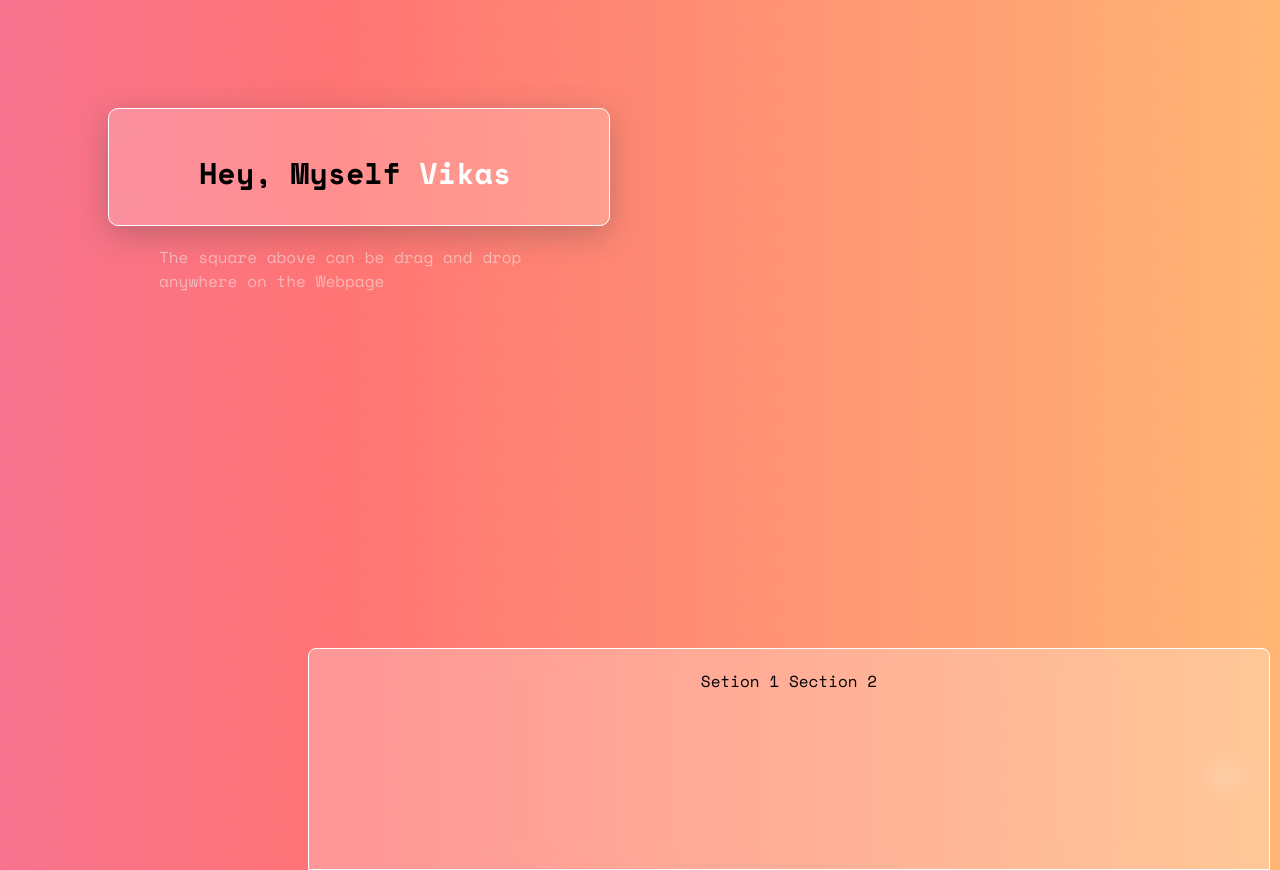
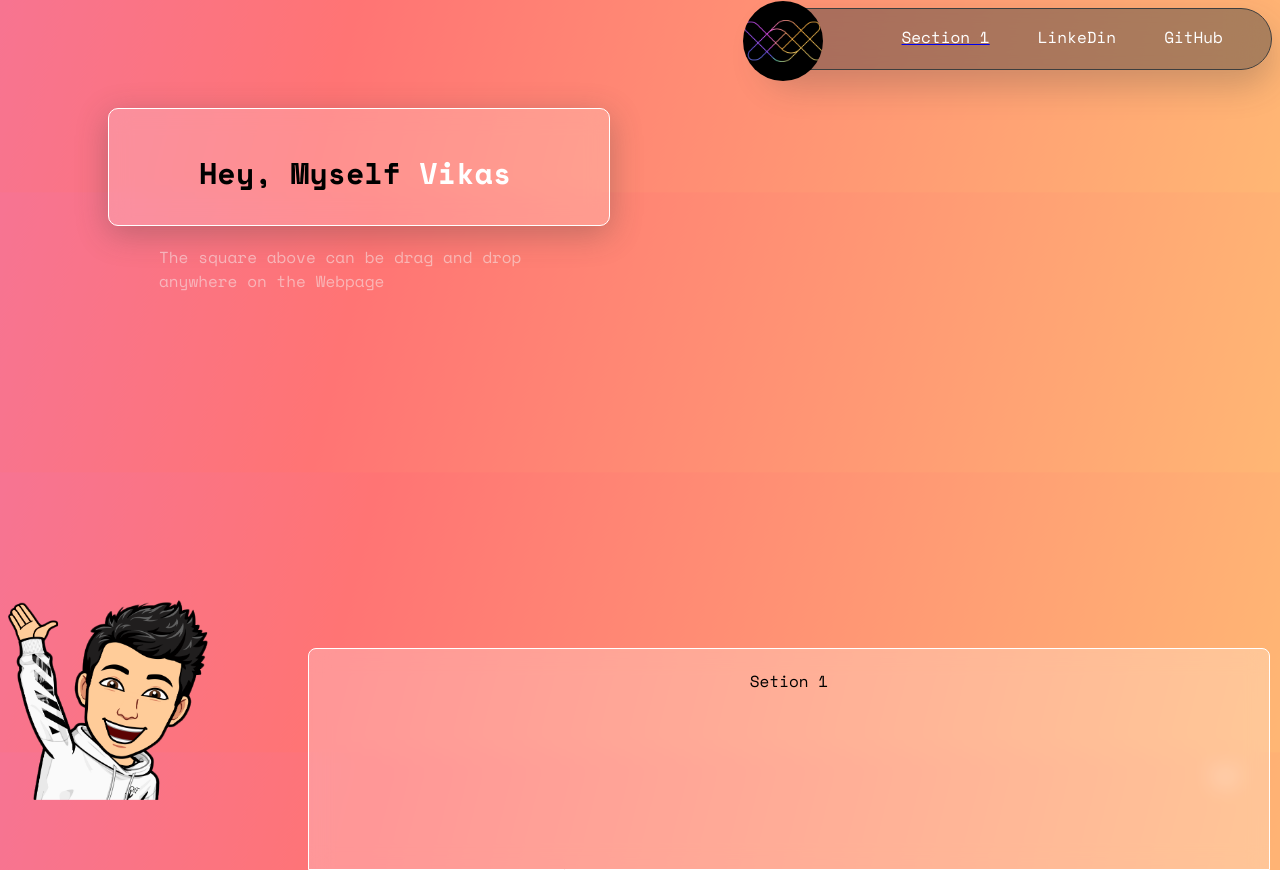
Before and after one commit to Vikas-404/Vikas-404, a plain HTML site: page index.html in a window 1280 px wide. Drawn offline with nearby package versions, Linux system fonts and the light colour scheme; files that its build step writes are made by us from their sources.

Commit message:
New Updates
Navbar and Bitmoji

```diff
--- a/index.html
+++ b/index.html
@@ -4,7 +4,7 @@
     <meta charset="UTF-8">
     <meta http-equiv="X-UA-Compatible" content="IE=edge">
     <meta name="viewport" content="width=device-width, initial-scale=1.0">
-    <title> Vikas Assudani (Vikas-404) </title>
+    <title> Vikas Assudani </title>
     <style>
         * {
     font-family: 'Space Mono', monospace;
@@ -132,7 +132,9 @@ body {
     border:2px solid #ffffff;
     border-style: dashed;
 }
+
     </style>
+    <link rel="stylesheet" href="style.css">
     <script src="https://kit.fontawesome.com/5abd433414.js" crossorigin="anonymous"></script>
     <link rel="preconnect" href="https://fonts.googleapis.com">
 <link rel="preconnect" href="https://fonts.gstatic.com" crossorigin>
@@ -148,6 +150,16 @@ body {
   </script>
 </head>
 <body>
+    <img src="/assets/vikas.png" id="bm"> <span id="bmtext"> Hey, Don't Touch It Hurts Man!! </span>
+    <div class="navbar">
+        <ul>
+            <li> <div id="logo"> </div> </li>
+            <li> <a href="#sec1"><font color="white"> Section 1 </font> </a> </li>
+            <!-- <li> Section 2 </li> -->
+            <li> LinkeDin  </li>
+            <li> GitHub </li>
+        </ul>
+    </div>
   <section class="intro">
     <div class="container">
         <h1>Hey, Myself <font color="white"> Vikas </font> </h1>
@@ -161,7 +173,7 @@ body {
   <section class="profilecontainer">
     <center>
     <span id="sec1"> Setion 1 </span>
-    <span id="sec2"> Section 2</span>
+    <!-- <span id="sec2"> Section 2</span> -->
     </center>
   </section>
 </body>
--- /dev/null
+++ b/style.css
@@ -0,0 +1,59 @@
+.navbar {
+    background-color: #3e3e3e70;
+    width: 40%;
+    height: 60px;
+    float: right;
+    /* border: 2px solid white; */
+    border-radius: 500px;
+    backdrop-filter: blur(20px);
+    box-shadow: 0px 16px 32px 0 #3e3e3e40;
+    /* padding: 5px; */
+    border: 1px solid #3e3e3e;
+}
+
+.navbar ul {
+    display: flex;
+    list-style-type: none;
+    justify-content: space-evenly;
+    text-decoration: none;
+    color: white;
+
+}
+
+.navbar:hover {
+    border: 2px solid black;
+    border-style:dashed;
+    transition: .3s;
+    cursor: help;
+}
+
+#logo {
+    /* background-color: white; */
+    width: 80px;
+    height: 80px;
+    position: relative;
+    bottom: 30%;;
+    /* border-radius: 200px; */
+    background-image: url(/assets/logo.png);
+    background-size: contain;
+    background-repeat: no-repeat;
+    background-color: black;
+    border-radius: 100px;
+    background-position: 1px;
+    margin-left: -110px;
+}
+
+
+#bm {
+    position: fixed;
+    height: 200px;
+    width: 200px;
+    bottom: 0;
+}
+
+#bmtext {
+    position: absolute;
+    top:90%;
+    left: 15%;
+    display: none;
+}
```
Also changed, not shown: assets/hi.png (added), assets/logo.png (added), assets/logo.svg (added), assets/vikas.png (added), assets/waving doorway.png (added), 1 other file.
